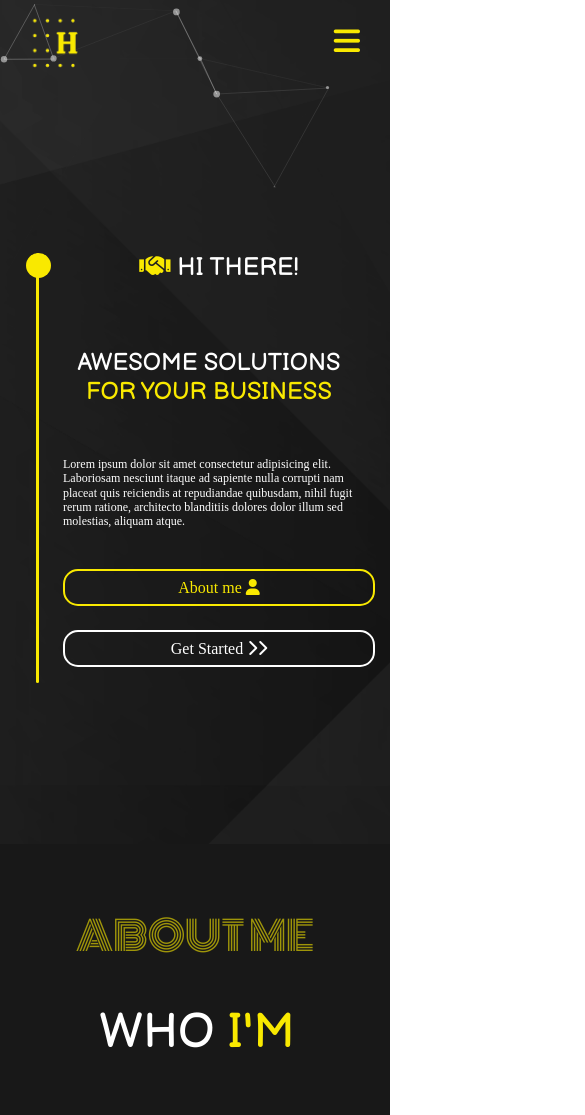
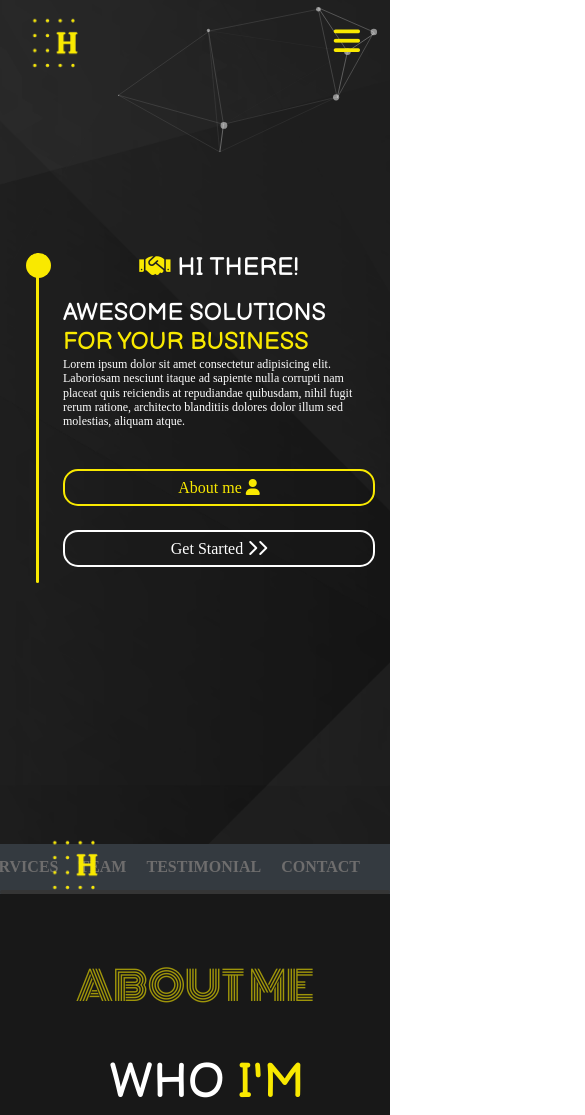
Before and after one commit to hassandev123/portfolio, a plain HTML site: page index.html in a window 390 px wide. Shown: the top 1115 px of the page, 585 px wide, since content can reach past the window. Drawn offline with nearby package versions, Linux system fonts and the light colour scheme; files whose address does not match are found by name.

Commit message:
changes adding the sidebar and content indicator scroll

```diff
--- /dev/null
+++ b/css/navbar.css
@@ -0,0 +1,62 @@
+*{
+    padding: 0;
+    margin: 0;
+}
+.nav-floating{
+    position: sticky;
+    top: 0px;
+    transition: 2s ease-in;
+    z-index: 9999;
+}
+.Navbar{
+    background-color: black;
+    position: relative;
+    padding-right: 20px;
+
+}
+.Navbar-brand img{
+position: absolute;
+top: -32px;
+left: 20px;
+}
+.Navbar ul li{
+    font-size: 18px;
+    list-style: none;
+    padding: 15px 20px;
+    color: #6e6d6d;
+}
+.Navbar ul li:hover{
+    background-color: #f9e800bd;
+    transition: 2s all;
+    border-radius: 5px;
+}
+.Navbar ul li:hover a{
+    color: #f8f8f8;
+    text-decoration: none;
+}
+.Navbar ul li a{
+    color: #6e6d6d;
+    text-transform: uppercase;
+    font-weight: 600;
+}
+.progress-container {
+    width: 100%;
+    height: 4px;
+    border-radius: 5px;
+    background: #353535;
+  }
+
+  .progress-bar {
+    height: 4px;
+    border-radius: 5px;
+    background: #f9e900;
+    width: 0%;
+  }
+@media screen and (max-width: 991px) {
+    .Navbar ul li{
+        font-size: 16px;
+        list-style: none;
+        padding: 15px 10px;
+        color: #6e6d6d;
+    }
+}
--- a/css/style2.css
+++ b/css/style2.css
@@ -626,12 +626,3 @@ bottom: -18px;
 width: 100px;
 }
 }
-h1 {
-font-size: 26px;
-display: block;
-text-align: center;
-color: #fff;
-padding: 50px 20px;
-font-weight: 300;
-font-family: "Archivo Narrow", sans-serif;
-}
--- a/index.html
+++ b/index.html
@@ -18,22 +18,38 @@
       <!-- Default Theme -->
       <link rel="stylesheet" href="owl-carousel/owl.theme.css">
       <!-- jquery cdn --><script src="https://cdnjs.cloudflare.com/ajax/libs/jquery/3.6.0/jquery.min.js" integrity="sha512-894YE6QWD5I59HgZOGReFYm4dnWc1Qt5NtvYSaNcOP+u1T9qYdvdihz0PPSiiqn/+/3e7Jo4EaG7TubfWGUrMQ==" crossorigin="anonymous" referrerpolicy="no-referrer"></script>
-      <!-- <script src="https://cdnjs.cloudflare.com/ajax/libs/jquery/3.6.0/jquery.min.js" referrerpolicy="no-referrer"></script> -->
+      <script src="https://cdnjs.cloudflare.com/ajax/libs/jquery/3.6.0/jquery.min.js" referrerpolicy="no-referrer"></script>
       <!-- custom css -->
       <link rel="stylesheet" href="css/style.css">
       <link rel="stylesheet" href="css/style2.css">
+      <link rel="stylesheet" href="css/navbar.css">
+
       <title>Hello, world!</title>
 
    <script>
-      //   $(document).ready(function() {
-      //       $(".loader");
-      //     console.log("loaded");
-      //    });
-   $(window).on('load', function () {
-    $('.loader').delay(4000);
-    $('.loader').css("display", "none");
+var loaded = false;
+var time = 3000;
+$(function() {
+    $(window).on('load', function () {
+       loaded = true;
 
-  });
+    });
+    setTimeout(function() {
+        if(!loaded) {
+            window.location.reload();
+        }
+        $('.loader').css("display", "none");
+    },time);
+});
+ // When the user scrolls the page, execute myFunction
+ window.onscroll = function() {myFunction()};
+
+    function myFunction() {
+      var winScroll = document.body.scrollTop || document.documentElement.scrollTop;
+      var height = document.documentElement.scrollHeight - document.documentElement.clientHeight;
+      var scrolled = (winScroll / height) * 100;
+      document.getElementById("myBar").style.width = scrolled + "%";
+    }
   </script>
    </head>
    <body>
@@ -82,9 +98,8 @@
                </div>
             </div>
 
-      <div class="container-fluid px-0">
+      <div class="container-fluid px-0" id="home">
                <!-- ========================================loader html ============================ -->
-
             <!-- ========================================end loader html ============================ -->
 
          <div class="banner" id="particles-js"></div>
@@ -147,8 +162,30 @@
             </div>
          </div>
       </div>
+      <section class="content">
+         <!-- ===========================================navbar======================================= -->
+         <div class="container-fluid px-0  bg-dark nav-floating d-block">
+            <nav class="Navbar bg-dark">
+                <div class="Navbar-brand">
+                  <img src="images/h-logo.png" width="120px" alt="">
+                </div>
+                <ul class="d-flex justify-content-end">
+                    <li><a href="#home">Home</a></li>
+                    <li><a href="#about">About</a></li>
+                    <li><a href="#services">Services</a></li>
+                    <li><a href="#team">Team</a></li>
+                    <li><a href="">Testimonial</a></li>
+                    <li><a href="">Contact</a></li>
+                  </ul>
+            </nav>
+            <div class="progress-container">
+              <div class="progress-bar" id="myBar"></div>
+            </div>
+        </div>
+         <!-- ===========================================navbar======================================= -->
       <!-- =======================================about section================================= -->
-      <div class="container-fluid px-0 position-relative About-section bg-about">
+
+      <div class="container-fluid px-0 About-section bg-about" id="about">
          <img src="images/dots.png" class="about-image" alt="">
          <div class="container py-5">
             <div class="row m-0 d-flex pt-4 questo">
@@ -185,7 +222,7 @@
       </div>
       <!-- ========================================ends================================= -->
       <!-- ===================================Services section starts here============================================= -->
-      <div class="container-fluid px-0 About-section bg-services ">
+      <div class="container-fluid px-0 About-section bg-services " id="services">
          <div class="container py-5 questo">
             <div class="row m-0 d-flex pt-4 ">
                <div class="col-md-12 ">
@@ -281,7 +318,7 @@
             </div>
          </div>
       </div>
-      <div class="container-fluid px-0 skills bg-skills">
+      <div class="container-fluid px-0 skills bg-skills" id="team">
          <div class="container py-5">
             <div class="row m-0 d-flex pt-4 questo">
                <div class="col-md-12 ">
@@ -345,6 +382,7 @@
             </div>
          </div>
       </div>
+   </section>
       <!-- =================================Scripts for particles==================================== -->
       <!-- scripts -->
       <script src="particles.js "></script>
@@ -389,7 +427,19 @@
          $(".questo").hover(function(e) {
              $(this).addClass('animate__animated animate__zoomIn animate__delay-0.5s animate__repeat-0', e.type === 'mouseenter');
          });
-      </script>
+//          $(".content").mouseover(function(){
+//   $(".nav-floating").toggleClass("d-block");
+// });
+// When the user scrolls down 20px from the top of the document, slide down the navbar
+// window.onscroll = function() {scrollFunction(),myFunction()};
+// function scrollFunction() {
+//   if (document.body.scrollTop > 20 || document.documentElement.scrollTop > 20) {
+//     document.getElementsByClassName("nav-floating").style.top = "0";
+//   } else {
+//     document.getElementsByClassName("nav-floating").style.top = "-50px";
+//   }
+// }
+//       </script>
       <!-- Optional JavaScript -->
       <!-- jQuery first, then Popper.js, then Bootstrap JS -->
       <!-- <script src="https://code.jquery.com/jquery-3.3.1.slim.min.js " integrity="sha384-q8i/X+965DzO0rT7abK41JStQIAqVgRVzpbzo5smXKp4YfRvH+8abtTE1Pi6jizo " crossorigin="anonymous "></script> -->
@@ -399,11 +449,3 @@
       <script src="owl-carousel/owl.carousel.js"></script>
    </body>
 </html>
-</script>
-<!-- Optional JavaScript -->
-<!-- jQuery first, then Popper.js, then Bootstrap JS -->
-<!-- <script src="https://code.jquery.com/jquery-3.3.1.slim.min.js " integrity="sha384-q8i/X+965DzO0rT7abK41JStQIAqVgRVzpbzo5smXKp4YfRvH+8abtTE1Pi6jizo " crossorigin="anonymous "></script> -->
-<script src="https://cdnjs.cloudflare.com/ajax/libs/popper.js/1.14.7/umd/popper.min.js " integrity="sha384-UO2eT0CpHqdSJQ6hJty5KVphtPhzWj9WO1clHTMGa3JDZwrnQq4sF86dIHNDz0W1 " crossorigin="anonymous "></script>
-<script src="https://stackpath.bootstrapcdn.com/bootstrap/4.3.1/js/bootstrap.min.js " integrity="sha384-JjSmVgyd0p3pXB1rRibZUAYoIIy6OrQ6VrjIEaFf/nJGzIxFDsf4x0xIM+B07jRM " crossorigin="anonymous "></script>
-</body>
-</html>
```
Also changed, not shown: navbar.html (added, +190 -0 lines).
